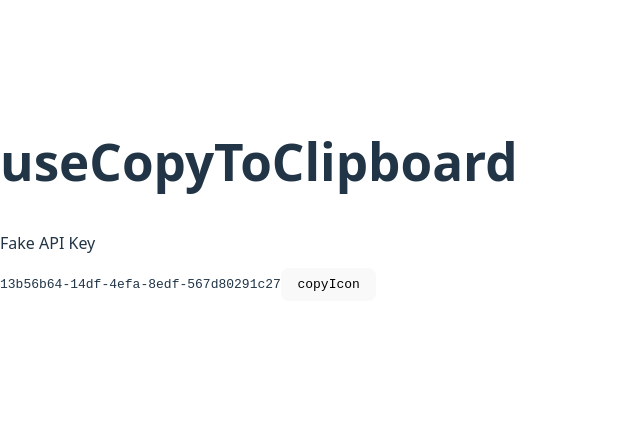
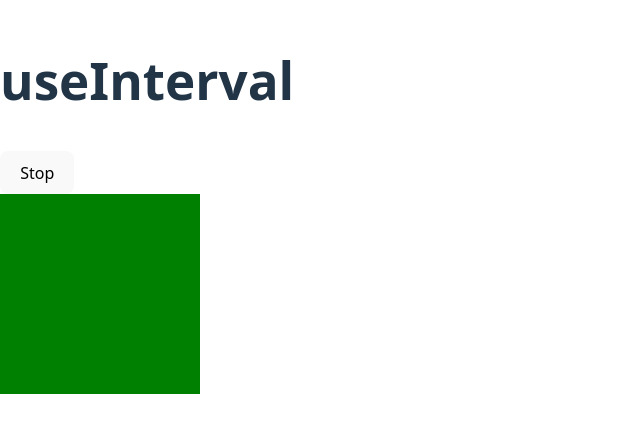
Before and after one commit to felixpherry/use-hooks, a React (Vite) app: page / in a window 1280 px wide. Shown: the part 198-630 px from the top of the page, without its empty margins (0-640 px from the left). Built offline with nearby package versions, Linux system fonts and the light colour scheme.

Commit message:
feat: implement useInterval

```diff
--- a/src/App.tsx
+++ b/src/App.tsx
@@ -1,36 +1,35 @@
-import useCopyToClipboard from './hooks/007-useCopyToClipboard/useCopyToClipboard';
+import React from 'react';
+import useInterval from './hooks/008-useInterval/useInterval';
 
-const randomHash = crypto.randomUUID();
+const colors = ['green', 'blue', 'purple', 'red', 'pink', 'beige', 'yellow'];
 export default function App() {
-  const [copiedText, copyToClipboard] = useCopyToClipboard();
-  const hasCopiedText = Boolean(copiedText);
+  const [running, setIsRunning] = React.useState(true);
+  const [index, setIndex] = React.useState(0);
+
+  const clear = useInterval(() => {
+    console.log('inside the interval');
+    setIndex(index + 1);
+  }, 1000);
+
+  const handleStop = () => {
+    clear();
+    setIsRunning(false);
+  };
+
+  const color = colors[index % colors.length];
   return (
     <section>
-      <h1>useCopyToClipboard</h1>
-      <article>
-        <label>Fake API Key</label>
-        <pre>
-          <code>{randomHash}</code>
-          <button
-            disabled={hasCopiedText}
-            className='link'
-            onClick={() => copyToClipboard(randomHash)}
-          >
-            {hasCopiedText ? 'checkIcon' : 'copyIcon'}
-          </button>
-        </pre>
-      </article>
-      {hasCopiedText && (
-        <dialog open={hasCopiedText}>
-          <h4>
-            Copied{' '}
-            <span role='img' aria-label='Celebrate Emoji'>
-              🎉
-            </span>
-          </h4>
-          <textarea placeholder='Paste your copied text' />
-        </dialog>
-      )}
+      <h1>useInterval</h1>
+      <button disabled={!running} className='link' onClick={handleStop}>
+        {running ? 'Stop' : 'Stopped'}
+      </button>
+      <div
+        style={{
+          backgroundColor: color,
+          height: '200px',
+          width: '200px',
+        }}
+      />
     </section>
   );
 }
--- /dev/null
+++ b/src/hooks/008-useInterval/useInterval.ts
@@ -0,0 +1,18 @@
+import React from 'react';
+
+export default function useInterval(cb: () => void, ms: number) {
+  const [isRunning, setIsRunning] = React.useState(true);
+
+  const clear = React.useCallback(() => {
+    setIsRunning(false);
+  }, []);
+
+  // At first, I thought that cb should not be part of the dependency array, but stale closure is a thing.
+  React.useEffect(() => {
+    if (!isRunning) return;
+    const intervalId = setInterval(cb, ms);
+    return () => clearInterval(intervalId);
+  }, [cb, isRunning, ms]);
+
+  return clear;
+}
```
